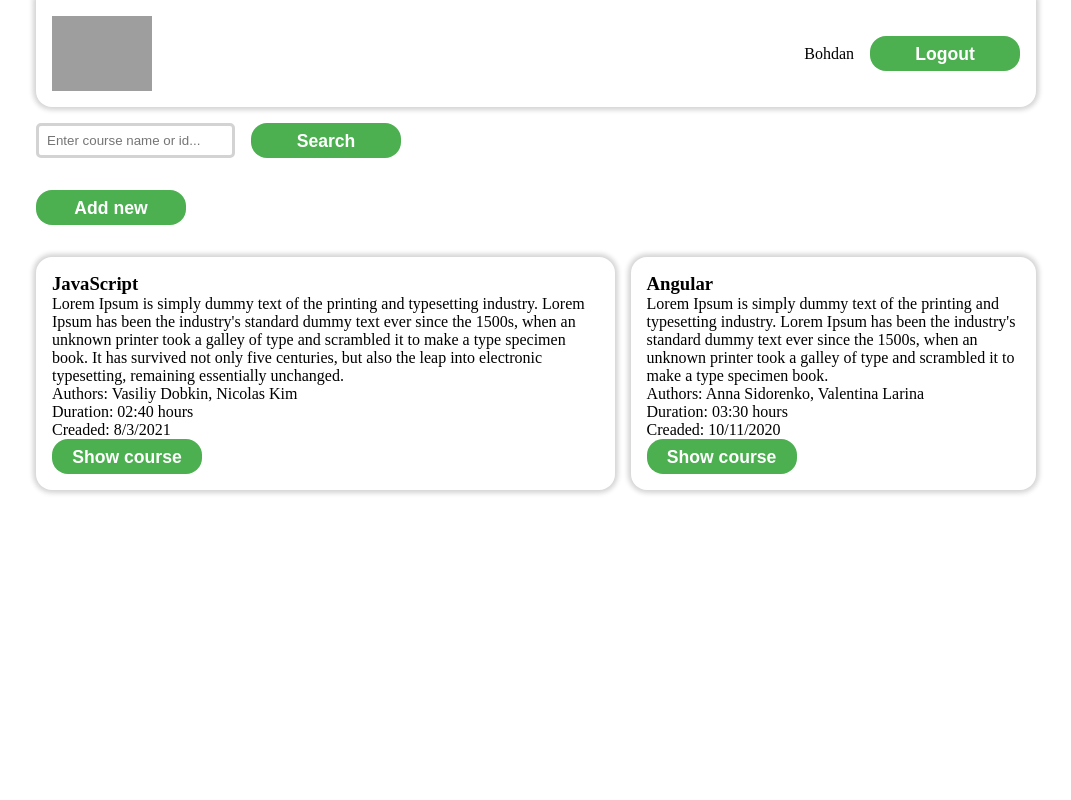
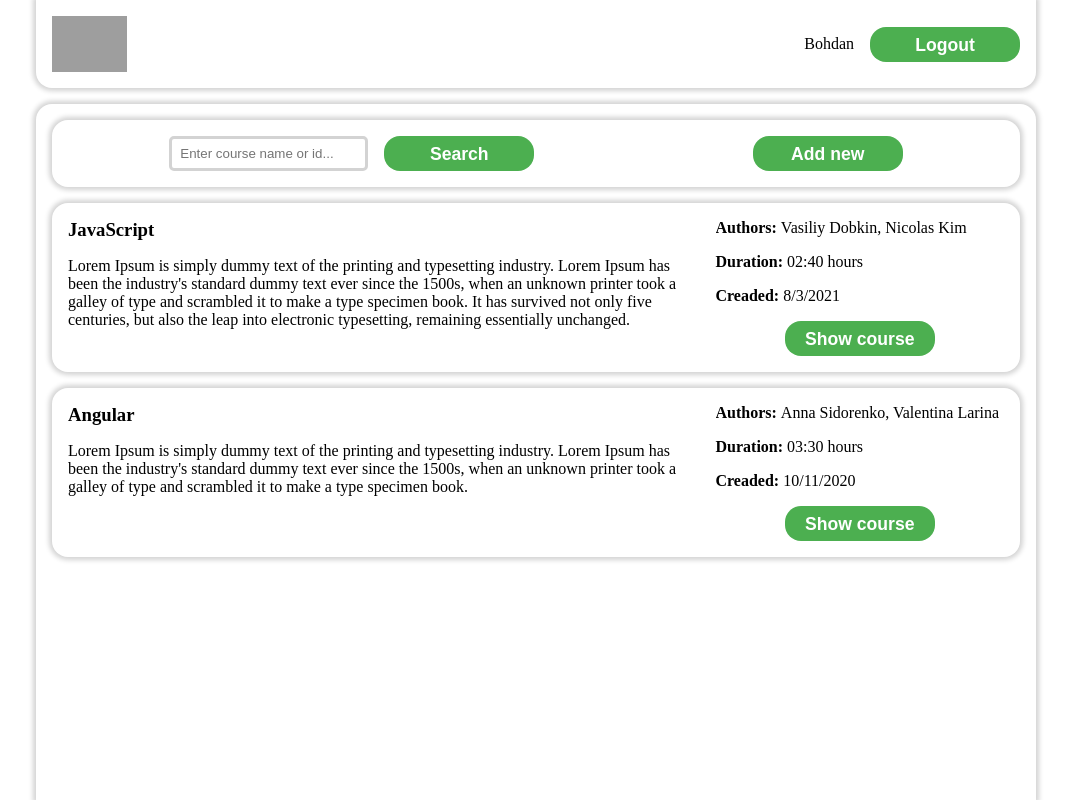
Before and after one commit to bmukha/epam-courses-app, a React (Create React App) app: page / in a window 1280 px wide. Shown: the whole page, without its empty margins (104-1175 px from the left). Built offline with nearby package versions, Linux system fonts and the light colour scheme; grey boxes are pictures that could not be loaded.

Commit message:
courses styling done

```diff
--- a/src/GlobalStyles.jsx
+++ b/src/GlobalStyles.jsx
@@ -24,10 +24,6 @@
 ul {
   list-style-type: none;
 }
-
-form {
-  display: flex;
-}
 `;
 
 export default GlobalStyles;
--- a/src/components/Courses/Courses.jsx
+++ b/src/components/Courses/Courses.jsx
@@ -1,13 +1,21 @@
 import { useState, useEffect } from 'react';
 
 import { CourseCard, SearchBar } from '../../components';
-import { Button, FlexContainer } from '../../common';
+import { Button, FlexContainer, BorderedFlexContainer } from '../../common';
 
 import { getAuthorsNamesById } from '../../helpers';
 
 import styled from 'styled-components';
 
-const StyledCourses = styled(FlexContainer)``;
+const StyledCourses = styled(BorderedFlexContainer).attrs({ as: 'main' })`
+	border-bottom-left-radius: 0;
+	border-bottom-right-radius: 0;
+	flex-grow: 1;
+
+	.automargin button {
+		margin: 0 auto;
+	}
+`;
 
 const Courses = ({ handleAddNewCourseButtonClick, courses, authors }) => {
 	const [query, setQuery] = useState('');
@@ -24,7 +32,13 @@
 	}, [query, courses]);
 
 	return (
-		<StyledCourses column gap='2rem'>
+		<StyledCourses column gap='1rem'>
+			<BorderedFlexContainer
+				className='automargin'
+				justify='space-between'
+				wrap
+				gap='1rem'
+			>
 				<SearchBar
 					justify='space-between'
 					align='center'
@@ -35,7 +49,8 @@
 					direction='row'
 				/>
 				<Button text='Add new course' onClick={handleAddNewCourseButtonClick} />
-			<FlexContainer as='ul' direction='column' gap='1rem'>
+			</BorderedFlexContainer>
+			<FlexContainer column gap='1rem'>
 				{filteredCourses.map(
 					({
 						id,
--- a/src/components/Courses/components/CourseCard/CourseCard.jsx
+++ b/src/components/Courses/components/CourseCard/CourseCard.jsx
@@ -1,39 +1,35 @@
-import { Button } from '../../../../common';
+import {
+	BorderedFlexContainer,
+	FlexContainer,
+	Button,
+} from '../../../../common';
 import { pipeDuration } from '../../../../helpers';
 
 import styled from 'styled-components';
 
-const StyledCourseCard = styled.li`
-	box-shadow: 0 0 5px 3px lightgray;
-	border-radius: 1rem;
-	padding: 1rem;
-	/* & > div {
-		display: flex;
-		flex-direction: column;
-		gap: 1rem;
+const StyledCourseCard = styled(BorderedFlexContainer).attrs({ as: 'li' })`
+	.left-side {
+		min-width: 300px;
+		flex: 3 3 50%;
+	}
 
-		&:first-child {
-			flex: 3 3 25%;
+	.right-side {
+		min-width: 150px;
+		flex: 1 1 25%;
+		& button {
+			align-self: center;
 		}
+	}
 
-		&:last-child {
-			flex: 1 1 25%;
-
-			& > p {
-				width: 100%;
-			}
-
-			& > p:first-child {
-				overflow: hidden;
-				text-overflow: ellipsis;
-				white-space: nowrap;
-			}
-		}
+	p.nowrap {
+		overflow: hidden;
+		text-overflow: ellipsis;
+		white-space: nowrap;
 	}
 
 	& span {
 		font-weight: bold;
-	} */
+	}
 `;
 
 const CourseCard = ({
@@ -46,13 +42,13 @@
 	const handleButtonClick = () => console.log('Show button clicked');
 
 	return (
-		<StyledCourseCard>
-			<div>
+		<StyledCourseCard gap='1rem' wrap>
+			<FlexContainer className='left-side' column gap='1rem'>
 				<h3>{title}</h3>
 				<p>{description}</p>
-			</div>
-			<div>
-				<p>
+			</FlexContainer>
+			<FlexContainer className='right-side' column gap='1rem'>
+				<p className='nowrap'>
 					<span>Authors: </span>
 					{authors}
 				</p>
@@ -65,7 +61,7 @@
 					{creationDate}
 				</p>
 				<Button text='Show course' onClick={handleButtonClick} />
-			</div>
+			</FlexContainer>
 		</StyledCourseCard>
 	);
 };
--- a/src/components/Courses/components/SearchBar/SearchBar.jsx
+++ b/src/components/Courses/components/SearchBar/SearchBar.jsx
@@ -2,7 +2,13 @@
 
 import styled from 'styled-components';
 
-const StyledSearchBar = styled(FlexContainer).attrs({ as: 'form' })``;
+const StyledSearchBar = styled(FlexContainer).attrs({ as: 'form' })`
+	margin: 0 auto;
+
+	& > * {
+		margin: 0 auto;
+	}
+`;
 
 const SearchBar = ({ query, setQuery }) => {
 	const handleInputChange = ({ target }) => {
@@ -16,7 +22,7 @@
 	};
 
 	return (
-		<StyledSearchBar align='center' gap='1rem'>
+		<StyledSearchBar align='center' gap='1rem' wrap>
 			<Input
 				labelText=''
 				placeholderText='Enter course name or id...'
--- a/src/components/Header/components/Logo/Logo.jsx
+++ b/src/components/Header/components/Logo/Logo.jsx
@@ -3,7 +3,7 @@
 import styled from 'styled-components';
 
 const StyledLogo = styled.img`
-	width: 100px;
+	width: 75px;
 	margin-right: auto;
 `;
 
```
Lines whose indentation alone changed are shown as unchanged.
